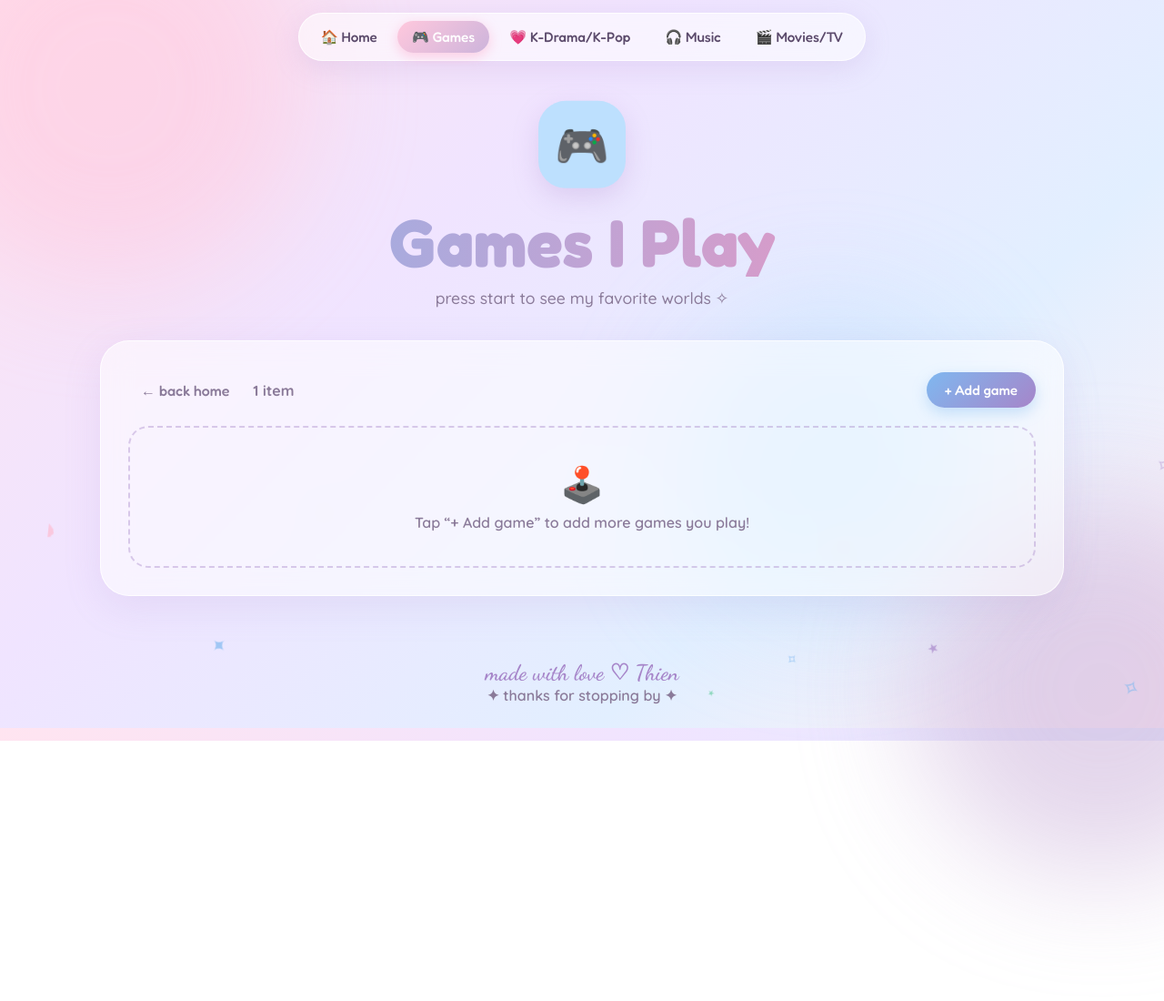
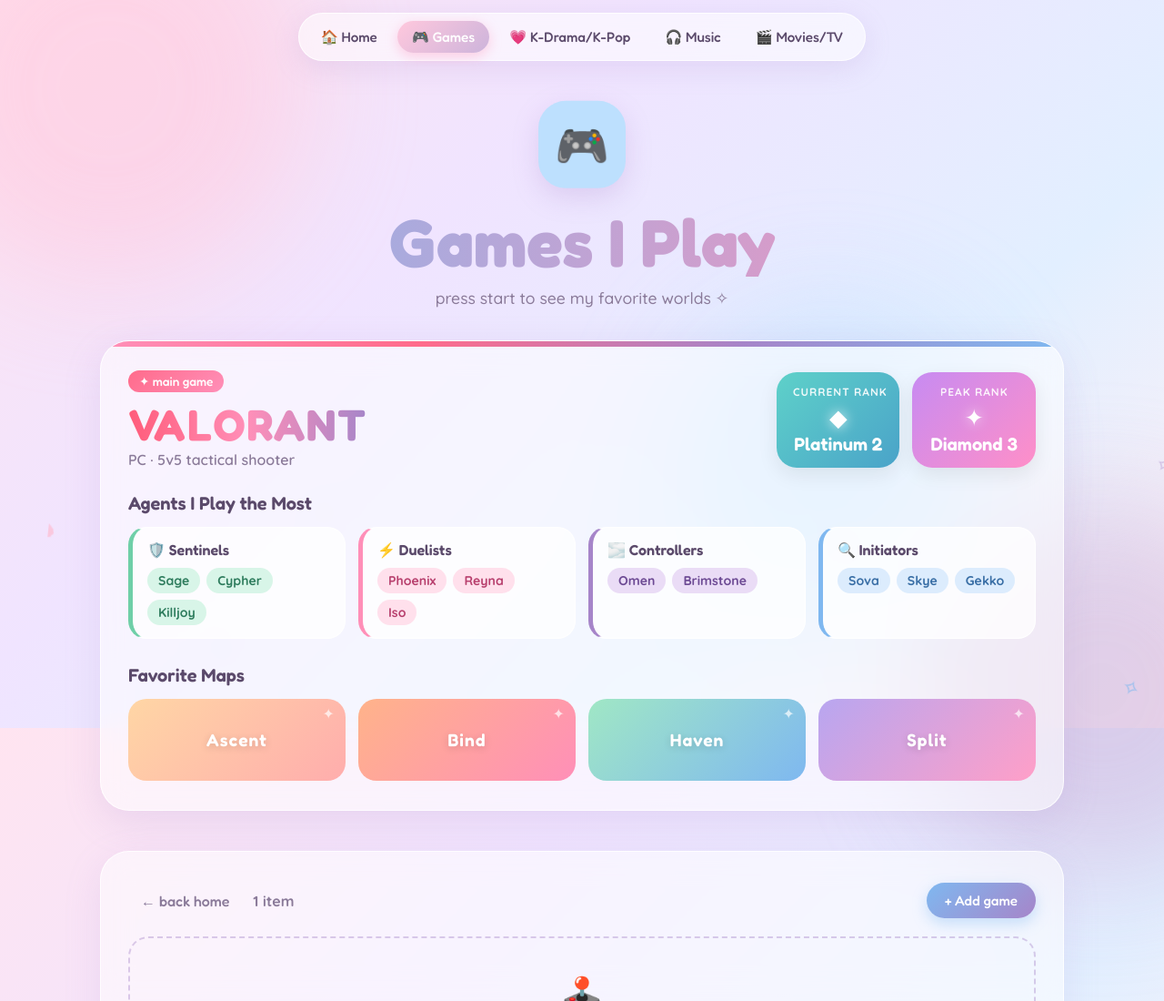
Before and after one commit to Tvu04/Thiens-world, a plain HTML site: page games.html in a window 1280 px wide. Shown: the top 1100 px of the page at 91% size. Before the commit the page ends 814 px from the top, so only its background shows below. Drawn offline with Linux system fonts and the light colour scheme.

Commit message:
Add Valorant card

```diff
--- a/games.html
+++ b/games.html
@@ -24,6 +24,37 @@
   <p class="tagline">press start to see my favorite worlds ✧</p>
 </header>
 <main>
+  <!-- ✦ Featured game: Valorant ✦ -->
+  <article class="feature" data-static="games">
+    <div class="feat-top">
+      <div>
+        <span class="feat-tag">✦ main game</span>
+        <h2 class="feat-title">Valorant</h2>
+        <p class="feat-sub">PC · 5v5 tactical shooter</p>
+      </div>
+      <div class="ranks">
+        <div class="rank plat"><span class="rk-label">Current Rank</span><span class="rk-gem">◆</span><span class="rk-name">Platinum 2</span></div>
+        <div class="rank dia"><span class="rk-label">Peak Rank</span><span class="rk-gem">✦</span><span class="rk-name">Diamond 3</span></div>
+      </div>
+    </div>
+
+    <h3 class="feat-h">Agents I Play the Most</h3>
+    <div class="roles">
+      <div class="role r-sent"><div class="role-name">🛡️ Sentinels</div><div class="agents"><span>Sage</span><span>Cypher</span><span>Killjoy</span></div></div>
+      <div class="role r-duel"><div class="role-name">⚡ Duelists</div><div class="agents"><span>Phoenix</span><span>Reyna</span><span>Iso</span></div></div>
+      <div class="role r-ctrl"><div class="role-name">🌫️ Controllers</div><div class="agents"><span>Omen</span><span>Brimstone</span></div></div>
+      <div class="role r-init"><div class="role-name">🔍 Initiators</div><div class="agents"><span>Sova</span><span>Skye</span><span>Gekko</span></div></div>
+    </div>
+
+    <h3 class="feat-h">Favorite Maps</h3>
+    <div class="maps">
+      <div class="map m1"><span>Ascent</span></div>
+      <div class="map m2"><span>Bind</span></div>
+      <div class="map m3"><span>Haven</span></div>
+      <div class="map m4"><span>Split</span></div>
+    </div>
+  </article>
+
   <section id="games" class="page">
     <div class="toolbar"><a class="back" href="index.html">← back home</a><span class="count" id="count"></span><button class="add-btn" data-sec="games">+ Add game</button></div>
     <div class="grid" id="grid-games"></div>
```
